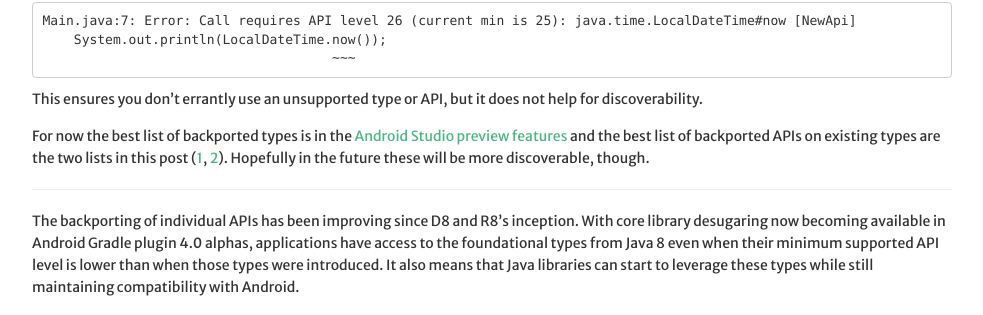
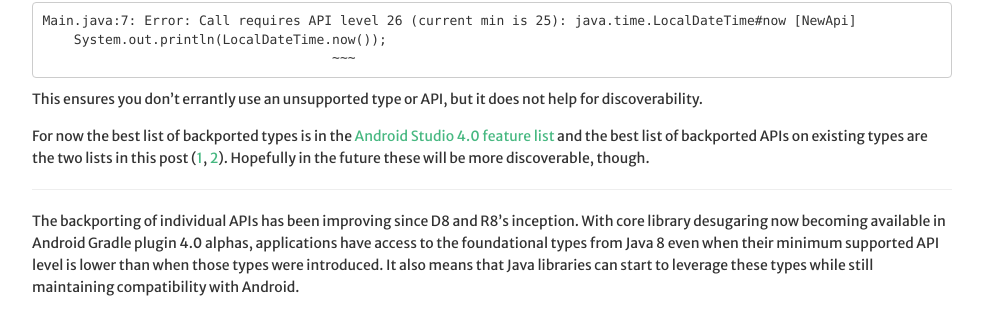
Before and after one commit to JakeWharton/jakewharton.com, a Jekyll site: the page built from _posts/2019-12-18-d8-library-desugaring.md, in a window 1280 px wide and 900 px high, scrolled down 6850 px. Shown: the part 399-714 px from the top of the window, without its empty margins (8-991 px from the left). Built offline with Jekyll 4.4.1, drawn with Linux system fonts in a browser that asks for light colours; nearby versions of some CDN libraries; comment, search, counter and statistics services are not loaded.

Commit message:
Update link wording and URL

```diff
--- a/_posts/2019-12-18-d8-library-desugaring.md
+++ b/_posts/2019-12-18-d8-library-desugaring.md
@@ -336,7 +336,7 @@ Main.java:7: Error: Call requires API level 26 (current min is 25): java.time.Lo
 
 This ensures you don't errantly use an unsupported type or API, but it does not help for discoverability.
 
-For now the best list of backported types is in the [Android Studio preview features](https://developer.android.com/studio/preview/features#j8-desugar) and the best list of backported APIs on existing types are the two lists in this post ([1](/static/files/d8_api_desugar_list.txt), [2](/static/files/d8_api_desugar_list_on_desugared_types.txt)). Hopefully in the future these will be more discoverable, though.
+For now the best list of backported types is in the [Android Studio 4.0 feature list](https://developer.android.com/studio/releases/gradle-plugin#j8-library-desugaring) and the best list of backported APIs on existing types are the two lists in this post ([1](/static/files/d8_api_desugar_list.txt), [2](/static/files/d8_api_desugar_list_on_desugared_types.txt)). Hopefully in the future these will be more discoverable, though.
 
 ---
 
```
